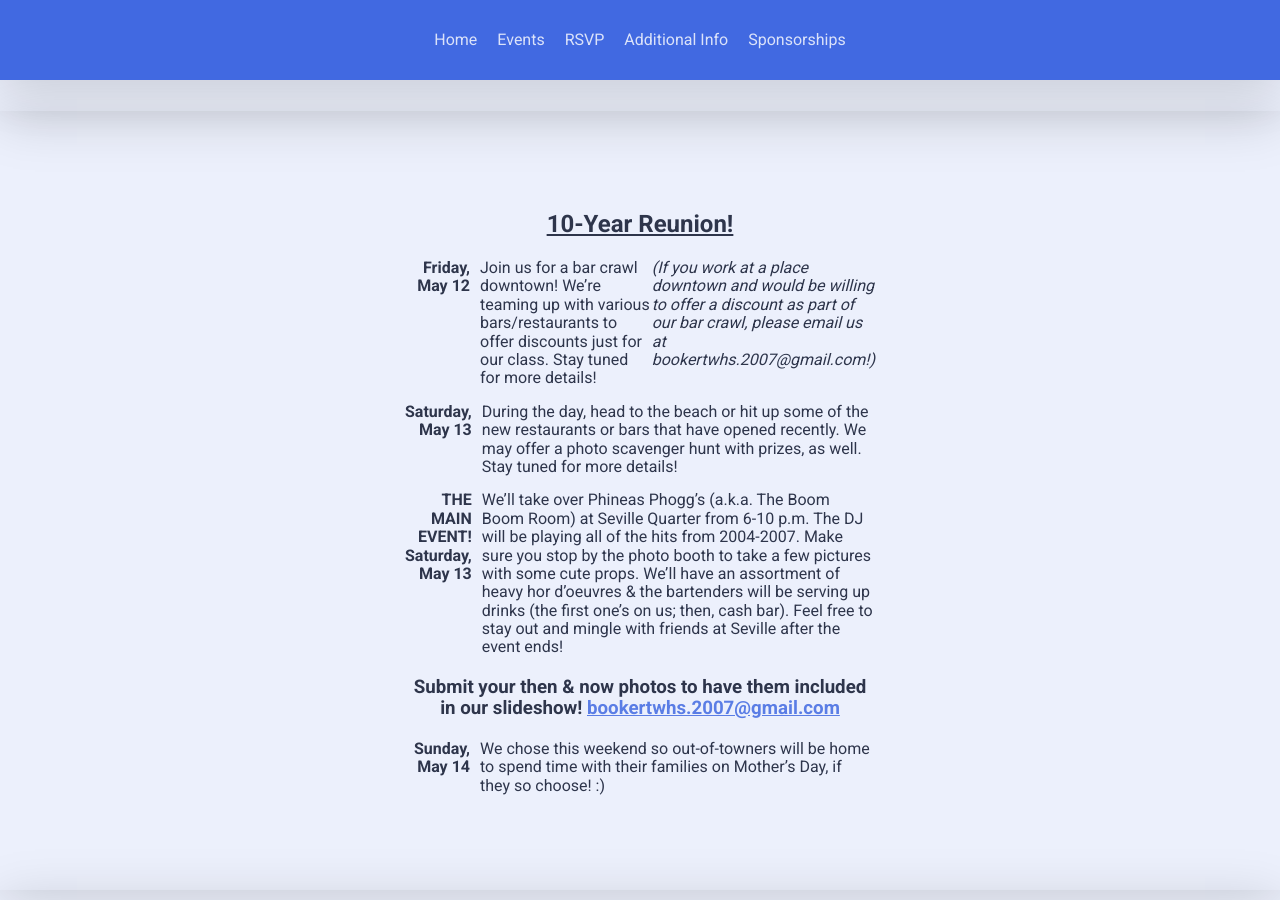
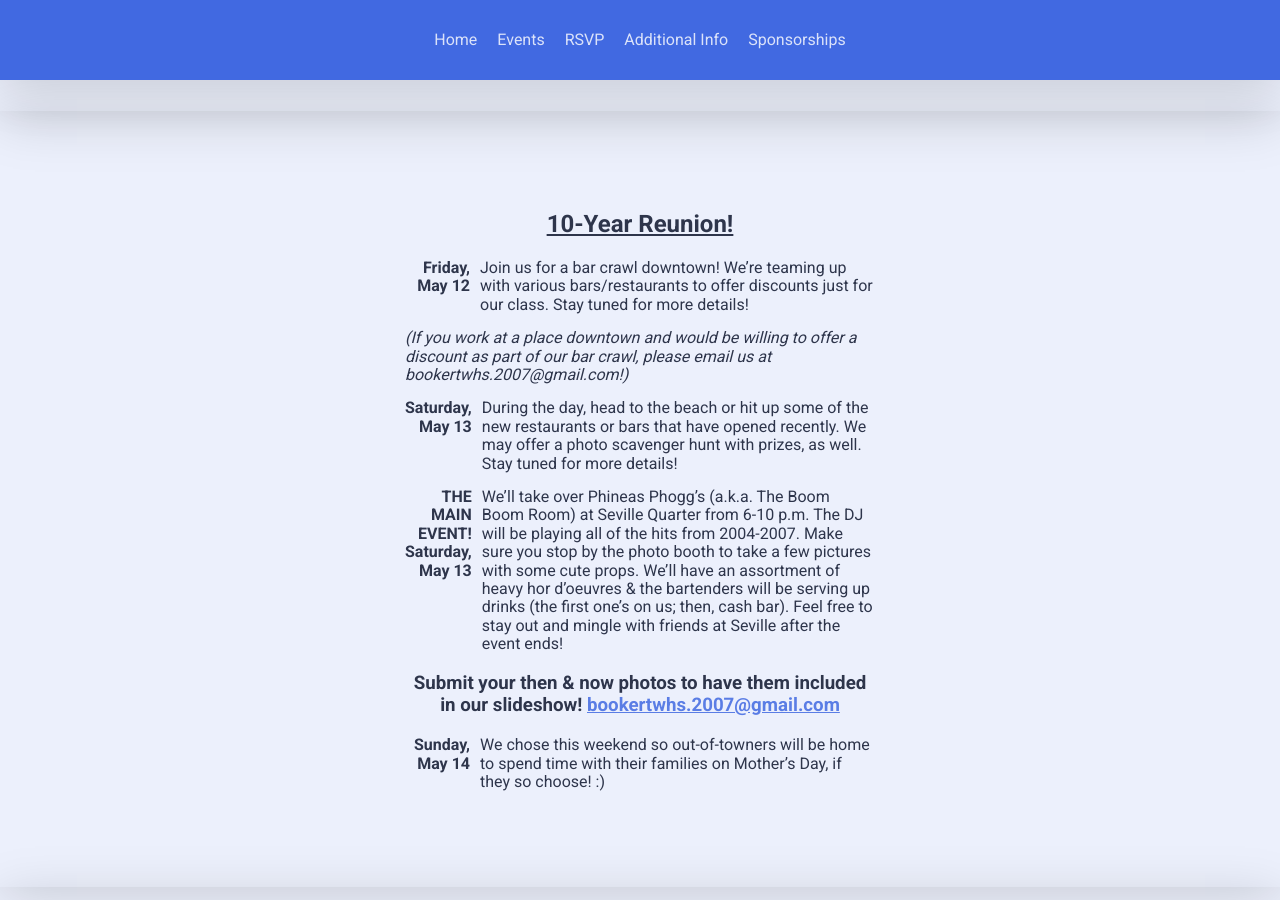
Before and after one commit to bookertwhs2007/bookertwhs, a Jekyll site: the page built from index.html, in a window 1280 px wide and 900 px high, scrolled down 1076 px. Built offline with Jekyll 4.4.1, drawn with Linux system fonts in a browser that asks for light colours; nearby versions of some CDN libraries.

Commit message:
Updated Main Event

```diff
--- a/_sections/main-event.markdown
+++ b/_sections/main-event.markdown
@@ -8,7 +8,9 @@ class: main-event
 ## 10-Year Reunion!
 
 **Friday, May 12**
-Join us for a bar crawl downtown! We're teaming up with various bars/restaurants to offer discounts just for our class. Stay tuned for more details! <br> <i>(If you work at a place downtown and would be willing to offer a discount as part of our bar crawl, please email us at bookertwhs.2007@gmail.com!)</i>
+Join us for a bar crawl downtown! We're teaming up with various bars/restaurants to offer discounts just for our class. Stay tuned for more details!
+
+<i>(If you work at a place downtown and would be willing to offer a discount as part of our bar crawl, please email us at bookertwhs.2007@gmail.com!)</i>
 
 **Saturday, May 13**
 During the day, head to the beach or hit up some of the new restaurants or bars that have opened recently. We may offer a photo scavenger hunt with prizes, as well. Stay tuned for more details!
```
